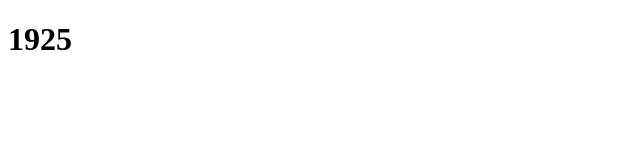
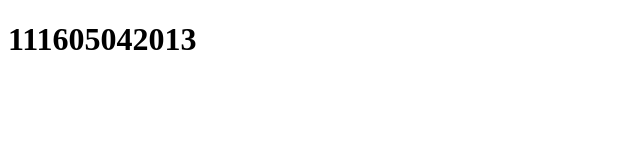
Before and after one commit to henriquemacosi/gitgator, a plain HTML site: page index.html in a window 1280 px wide. Shown: the whole page, without its empty margins (0-640 px from the left). Drawn offline with Linux system fonts and the light colour scheme.

Commit message:
hora e data

```diff
--- a/index.html
+++ b/index.html
@@ -5,7 +5,7 @@
 	<title>Gitgator</title>
 </head>
 <body>
-	<h1>1925</h1>
+	<h1>111605042013</h1>
 
 </body>
 </html>
```
